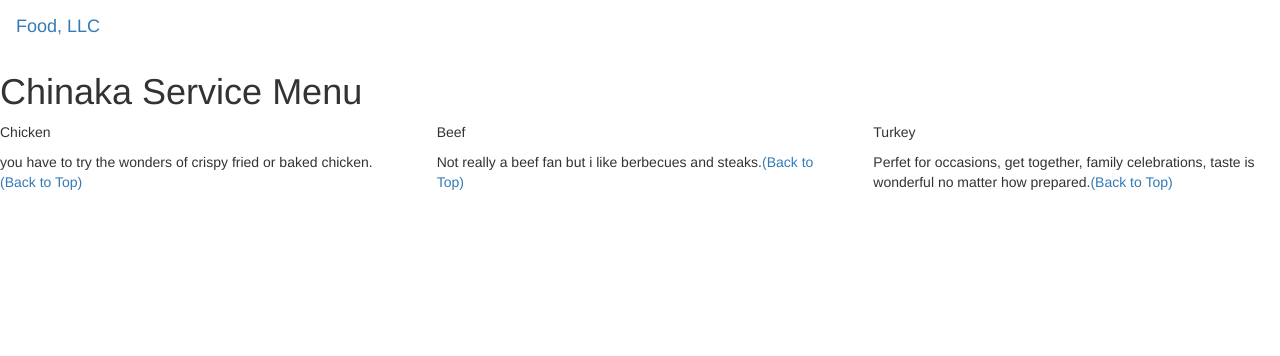
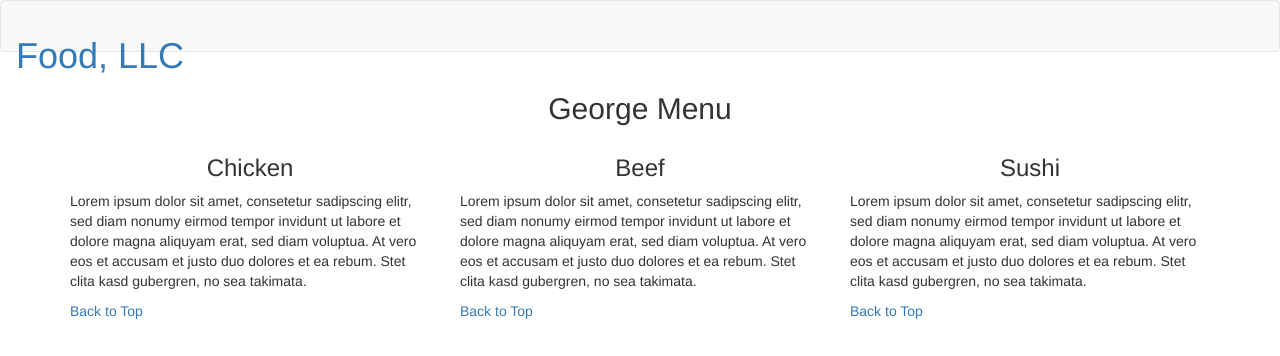
Before and after one commit to georgestcloud/georgechinaka.github.io, a plain HTML site: page index.htm in a window 1280 px wide. Drawn offline with nearby package versions, Linux system fonts and the light colour scheme.

Commit message:
George assignment for module 3.htm

```diff
--- a/index.htm
+++ b/index.htm
@@ -1,77 +1,92 @@
 <!DOCTYPE html>
-<html>
+<html lang="eng">
+
 <head>
-
-<title>George Module 3 Project</title>
-
+    <meta charset="utf-8">
+    <meta http-equiv="X-UA-Compatible" content="IE=edge">
     <meta name="viewport" content="width=device-width, initial-scale=1">
-  <link rel="stylesheet" href="https://maxcdn.bootstrapcdn.com/bootstrap/3.3.7/css/bootstrap.min.css">
-  <script src="https://ajax.googleapis.com/ajax/libs/jquery/3.3.1/jquery.min.js"></script>
-  <script src="https://maxcdn.bootstrapcdn.com/bootstrap/3.3.7/js/bootstrap.min.js"></script>
-
+ <title> George Assignment Solution for Module 3 </title>
+    <link rel="stylesheet" href="css/bootstrap.min.css">
+    <link rel="stylesheet" href="css/styles.css">
+    <link href="https://fonts.googleapis.com/css?family=Source+Sans+Pro" rel="stylesheet">
+    <link href="https://fonts.googleapis.com/css?family=Abril+Fatface" rel="stylesheet">
 </head>
-
-<meta name="viewport" content="width=device-width, initial-scale=1">
-<link rel="stylesheet" type="text/css" href="style.css">
-
 
 
 <body>
+<header>
+<nav id="header-nav" class="navbar navbar-default">
 
+<div class="container-fluid">
+<div class="navbar-header">
+<div class="navbar-brand">
+ <a href="index.html"> <h1>Food, LLC</h1> </a> </div>
 
-<nav class="navbar" id="top">
-  <div class="container-fluid">
+<button type="button" class="navbar-toggle collapsed visible-xs" data-toggle="collapse" data-target="#collapsable-nav" aria-expanded="false">
 
-    <div class="navbar-header">
-      <button type="button" class="navbar-toggle" data-toggle="collapse" data-target="#myNavbar">
+<span class="sr-only">Toggle navigation</span>
 <span class="icon-bar"></span>
 <span class="icon-bar"></span>
  <span class="icon-bar"></span>
-      </button>
-      <a class="navbar-brand" href="#">Food, LLC</a>
-    </div>
+</button>  </div>
 
-    <div class="collapse" id="myNavbar">
-      <ul class="nav navbar-nav visible-xs">
-        <li><a class="menu-item" href="#">Chicken</a></li>
-        <li><a class="menu-item" href="#">Beef</a></li>
-        <li><a class="menu-item" href="#">Sushi</a></li>
+<div id="collapsable-nav" class="collapse navbar-collapse">
+<ul id="nav-list" class="nav navbar-nav navbar-right visible-xs text-center">
+
+<li> <a href="#chicken-tile"><br class="hidden-xs"> Chicken</a> </li>
+
+<li> <a href="#beef-tile"><br class="hidden-xs"> Beef</a> </li>
+
+<li> <a href="#sushi-tile"><br class="hidden-xs"> Sushi</a>
+</li>
 </ul>
 </div>
-
 </div>
 </nav>
+</header>
 
-<h1 class="main-title">Chinaka Service Menu</h1>
+<div id="main-content" class="container">
+<h2 id="top-heading" class="text-center"> George Menu</h2>
+<div id="home-tiles" class="row">
+<div class="col-md-4 col-sm-6 col-xs-12">
+  <div id="chicken-tile">
 
 
-
-<div class="row">
-
-  <div class="col-lg-4 col-md-6 col-sm-12">
-    <div class="content-box">
-      <p class="item-name">Chicken</p>
-      <p>you have to try the wonders of crispy fried or baked chicken.<a href="#top">(Back to Top)</a></p>
+<section>
+  <h3 class="text-center">Chicken</h3>
+<p> Lorem ipsum dolor sit amet, consetetur sadipscing elitr, sed diam nonumy eirmod tempor invidunt ut labore et dolore magna aliquyam erat, sed diam voluptua. At vero eos et accusam et justo duo dolores et ea rebum. Stet clita kasd gubergren, no sea takimata. </p>
+  <p> <a href="#top-heading">Back to Top</a>
+</p>
+</section>
 </div>
 </div>
+<div class="col-md-4 col-sm-6 col-xs-12">
+ <div id="beef-tile">
 
-  <div class="col-lg-4 col-md-6 col-sm-12">
-    <div class="content-box">
-      <p class="item-name">Beef</p>
-      <p>Not really a beef fan but i like berbecues and steaks.<a href="#top">(Back to Top)</a></p>
+ <section>
+<h3 class="text-center">Beef</h3>  <p> Lorem ipsum dolor sit amet, consetetur sadipscing elitr, sed diam nonumy eirmod tempor invidunt ut labore et dolore magna aliquyam erat, sed diam voluptua. At vero eos et accusam et justo duo dolores et ea rebum. Stet clita kasd gubergren, no sea takimata. </p>
+
+ <p> <a href="#top-heading">Back to Top</a> </p>
+</section>
 </div>
 </div>
+<div class="col-md-4 col-sm-12 col-xs-12">
+<div id="sushi-tile">
+<section>
+<h3 class="text-center">Sushi</h3>
 
+  <p> Lorem ipsum dolor sit amet, consetetur sadipscing elitr, sed diam nonumy eirmod tempor invidunt ut labore et dolore magna aliquyam erat, sed diam voluptua. At vero eos et accusam et justo duo dolores et ea rebum. Stet clita kasd gubergren, no sea takimata. </p>
 
-  <div class="col-lg-4 col-md-12 col-sm-12">
-    <div class="content-box">
-      <p class="item-name">Turkey</p>
-      <p> Perfet for occasions, get together, family celebrations, taste is wonderful no matter how prepared.<a href="#top">(Back to Top)</a></p>
+  <p> <a href="#top-heading">Back to Top</a> </p>
+</section>
 </div>
 </div>
+</div>
+</div>
+<div class="clearfix visible-lg-block"></div>
 
-</div>
-
+<script src="js/jquery-3.1.1.min.js"></script>
+<script src="js/bootstrap.min.js"></script>
 
 </body>
 </html>
```
Lines whose indentation alone changed are shown as unchanged.
